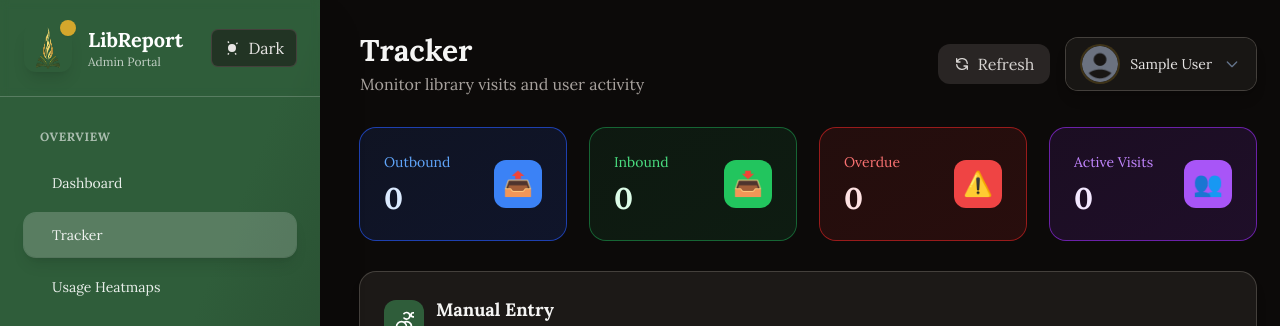
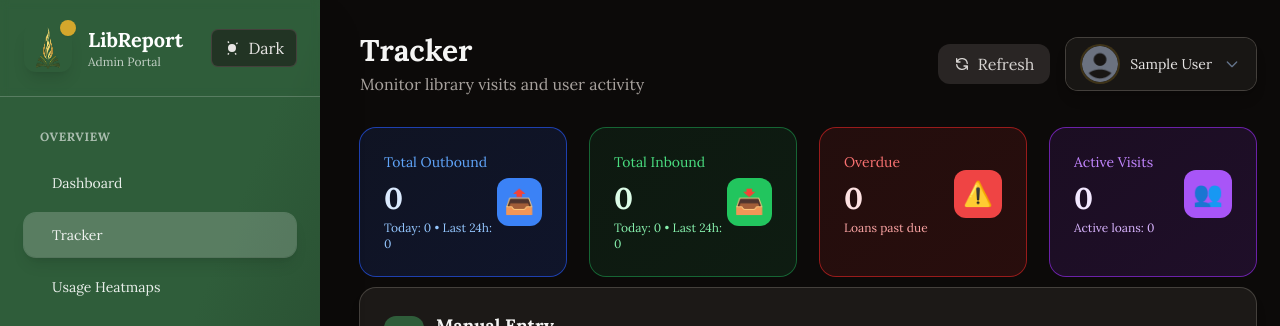
Before and after one commit to Voltriv/LibReport-V.2, a React (Create React App) app in the folder Frontend/: page /tracker in a window 1280 px wide. Shown: the top 326 px of the page. Built offline with nearby package versions, Linux system fonts and the light colour scheme; no server answers; sample sign-in values are in the browser's storage.

Commit message:
Fix tracker

```diff
--- a/Frontend/src/pages/Tracker.jsx
+++ b/Frontend/src/pages/Tracker.jsx
@@ -6,6 +6,18 @@ import { useNavigate } from "react-router-dom";
 import api, { clearAuthSession, broadcastAuthChange, getStoredUser } from "../api";
 
 const STUDENT_ID_PATTERN = /^\d{2}-\d{4}-\d{6}$/;
+const DEFAULT_RANGE_HOURS = 24;
+
+const createDefaultStats = () => ({
+  inbound: { total: 0, today: 0, range: 0 },
+  outbound: { total: 0, today: 0, range: 0 },
+  overdue: 0,
+  active: 0,
+  activeLoans: 0,
+  rangeHours: DEFAULT_RANGE_HOURS,
+  rangeSince: null,
+  startOfDay: null
+});
 
 function formatStudentId(raw) {
   const digits = String(raw || '').replace(/\D/g, '').slice(0, 12);
@@ -30,7 +42,7 @@ const Tracker = () => {
   };
 
   const [logs, setLogs] = useState([]);
-  const [stats, setStats] = useState({ outbound: 0, inbound: 0, overdue: 0, active: 0, activeLoans: 0 });
+  const [stats, setStats] = useState(() => createDefaultStats());
   const [feed, setFeed] = useState([]);
   const [input, setInput] = useState('');
   const [busy, setBusy] = useState(false);
@@ -38,16 +50,27 @@ const Tracker = () => {
 
   const refreshStats = useCallback(async () => {
     try {
-      const { data } = await api.get('/tracker/stats');
-      setStats({
-        outbound: data.outbound || 0,
-        inbound: data.inbound || 0,
-        overdue: data.overdue || 0,
-        active: data.active || 0,
-        activeLoans: data.activeLoans || 0
-      });
+      const { data } = await api.get('/tracker/stats', { params: { hours: DEFAULT_RANGE_HOURS } });
+      const next = createDefaultStats();
+      next.inbound = {
+        total: data?.totals?.inbound ?? data?.inbound ?? 0,
+        today: data?.today?.inbound ?? 0,
+        range: data?.inbound ?? 0
+      };
+      next.outbound = {
+        total: data?.totals?.outbound ?? data?.outbound ?? 0,
+        today: data?.today?.outbound ?? 0,
+        range: data?.outbound ?? 0
+      };
+      next.overdue = data?.overdue ?? 0;
+      next.active = data?.active ?? 0;
+      next.activeLoans = data?.activeLoans ?? 0;
+      next.rangeHours = data?.range?.hours ?? next.rangeHours;
+      next.rangeSince = data?.range?.since ?? null;
+      next.startOfDay = data?.today?.startOfDay ?? null;
+      setStats(next);
     } catch {
-      setStats({ outbound: 0, inbound: 0, overdue: 0, active: 0, activeLoans: 0 });
+      setStats(createDefaultStats());
     }
   }, []);
 
@@ -162,6 +185,47 @@ const Tracker = () => {
     } finally { setBusy(false); }
   }
 
+  const formatNumber = (value) => {
+    const num = Number(value ?? 0);
+    return Number.isFinite(num) ? num.toLocaleString() : '0';
+  };
+
+  const rangeLabel = stats.rangeHours ? `Last ${stats.rangeHours}h` : null;
+  const rangeSinceLabel = (() => {
+    if (!stats.rangeSince) return null;
+    const dt = new Date(stats.rangeSince);
+    return Number.isNaN(dt.getTime()) ? null : dt.toLocaleString();
+  })();
+  const startOfDayLabel = (() => {
+    if (!stats.startOfDay) return null;
+    const dt = new Date(stats.startOfDay);
+    return Number.isNaN(dt.getTime()) ? null : dt.toLocaleDateString();
+  })();
+  const inboundSubtitle = [
+    `Today: ${formatNumber(stats.inbound.today)}`,
+    rangeLabel ? `${rangeLabel}: ${formatNumber(stats.inbound.range)}` : null
+  ]
+    .filter(Boolean)
+    .join(' • ');
+  const outboundSubtitle = [
+    `Today: ${formatNumber(stats.outbound.today)}`,
+    rangeLabel ? `${rangeLabel}: ${formatNumber(stats.outbound.range)}` : null
+  ]
+    .filter(Boolean)
+    .join(' • ');
+  const trackerCards = [
+    { label: 'Total Outbound', value: stats.outbound.total, color: 'blue', icon: '📤', subtitle: outboundSubtitle },
+    { label: 'Total Inbound', value: stats.inbound.total, color: 'green', icon: '📥', subtitle: inboundSubtitle },
+    { label: 'Overdue', value: stats.overdue, color: 'red', icon: '⚠️', subtitle: 'Loans past due' },
+    {
+      label: 'Active Visits',
+      value: stats.active,
+      color: 'purple',
+      icon: '👥',
+      subtitle: `Active loans: ${formatNumber(stats.activeLoans)}`
+    }
+  ];
+
   return (
     <div className="min-h-screen bg-stone-50 dark:bg-stone-950">
       <Sidebar />
@@ -206,13 +270,8 @@ const Tracker = () => {
         </div>
 
         {/* Stats Cards */}
-        <section className="grid grid-cols-2 md:grid-cols-4 gap-6 mb-8">
-          {[
-            { label: 'Outbound', value: stats.outbound, color: 'blue', icon: '📤' },
-            { label: 'Inbound', value: stats.inbound, color: 'green', icon: '📥' },
-            { label: 'Overdue', value: stats.overdue, color: 'red', icon: '⚠️' },
-            { label: 'Active Visits', value: stats.active, color: 'purple', icon: '👥' }
-          ].map((c) => (
+        <section className="grid grid-cols-2 md:grid-cols-4 gap-6 mb-3">
+          {trackerCards.map((c) => (
             <div key={c.label} className={`group relative overflow-hidden rounded-2xl bg-gradient-to-br ${
               c.color === 'blue' ? 'from-blue-50 to-blue-100 dark:from-blue-900/20 dark:to-blue-800/20 ring-1 ring-blue-200 dark:ring-blue-800' :
               c.color === 'green' ? 'from-green-50 to-green-100 dark:from-green-900/20 dark:to-green-800/20 ring-1 ring-green-200 dark:ring-green-800' :
@@ -232,7 +291,15 @@ const Tracker = () => {
                     c.color === 'green' ? 'text-green-900 dark:text-green-100' :
                     c.color === 'red' ? 'text-red-900 dark:text-red-100' :
                     'text-purple-900 dark:text-purple-100'
-                  }`}>{c.value}</p>
+                  }`}>{formatNumber(c.value)}</p>
+                  {c.subtitle && (
+                    <p className={`text-xs mt-1 ${
+                      c.color === 'blue' ? 'text-blue-500 dark:text-blue-300' :
+                      c.color === 'green' ? 'text-green-500 dark:text-green-300' :
+                      c.color === 'red' ? 'text-red-500 dark:text-red-300' :
+                      'text-purple-500 dark:text-purple-300'
+                    }`}>{c.subtitle}</p>
+                  )}
                 </div>
                 <div className={`h-12 w-12 rounded-xl ${
                   c.color === 'blue' ? 'bg-blue-500' :
@@ -246,6 +313,12 @@ const Tracker = () => {
             </div>
           ))}
         </section>
+        {(rangeSinceLabel || startOfDayLabel) && (
+          <p className="text-xs text-slate-500 dark:text-stone-400 mb-5">
+            {rangeLabel ? `${rangeLabel} window since ${rangeSinceLabel || 'recently'}. ` : ''}
+            {startOfDayLabel ? `Daily counts reset at midnight (${startOfDayLabel}).` : ''}
+          </p>
+        )}
 
         {/* Manual Entry */}
         <section className="grid grid-cols-1 gap-6 mb-8">
```
Also changed, not shown: 1 other file (tests, documents, lock files or other folders).
